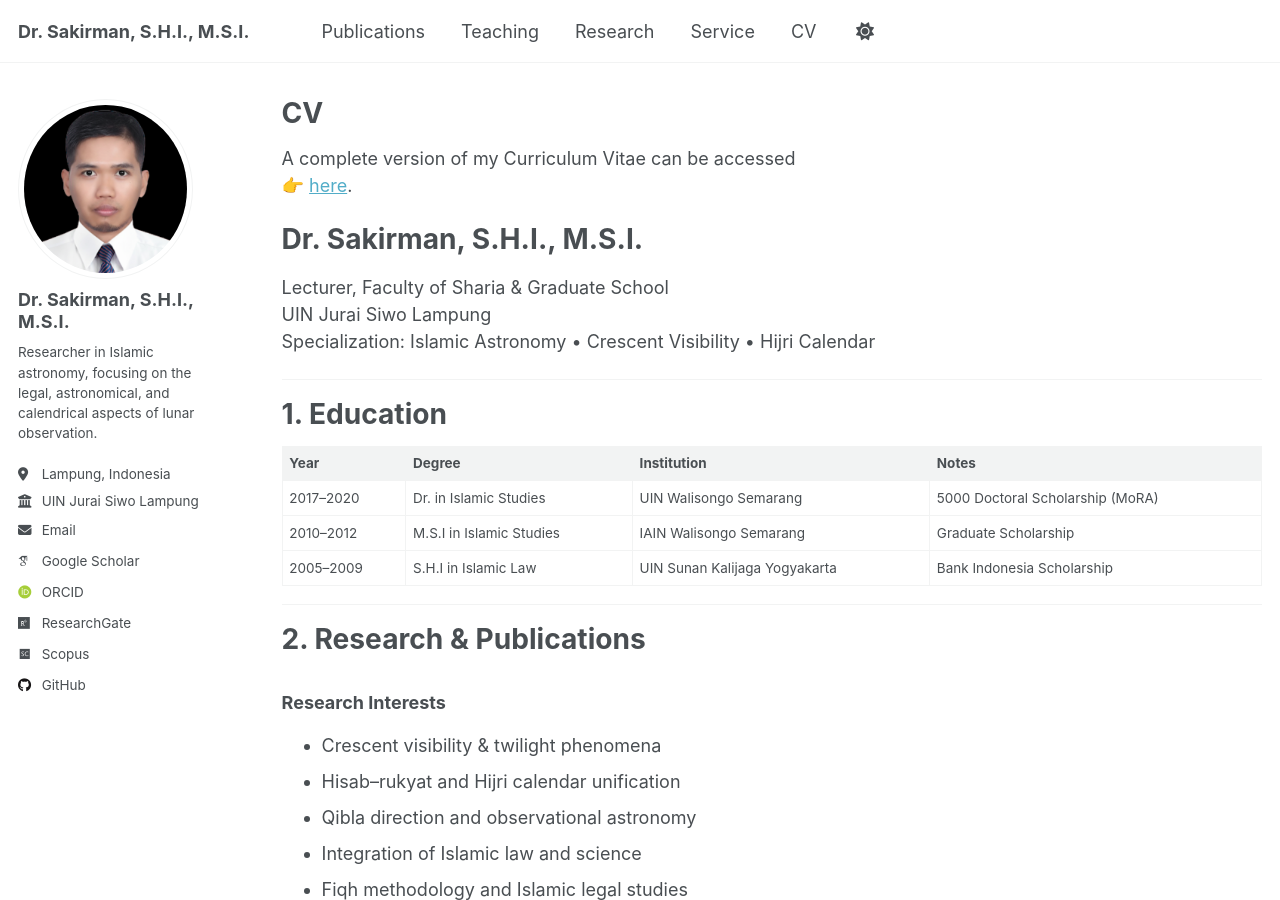
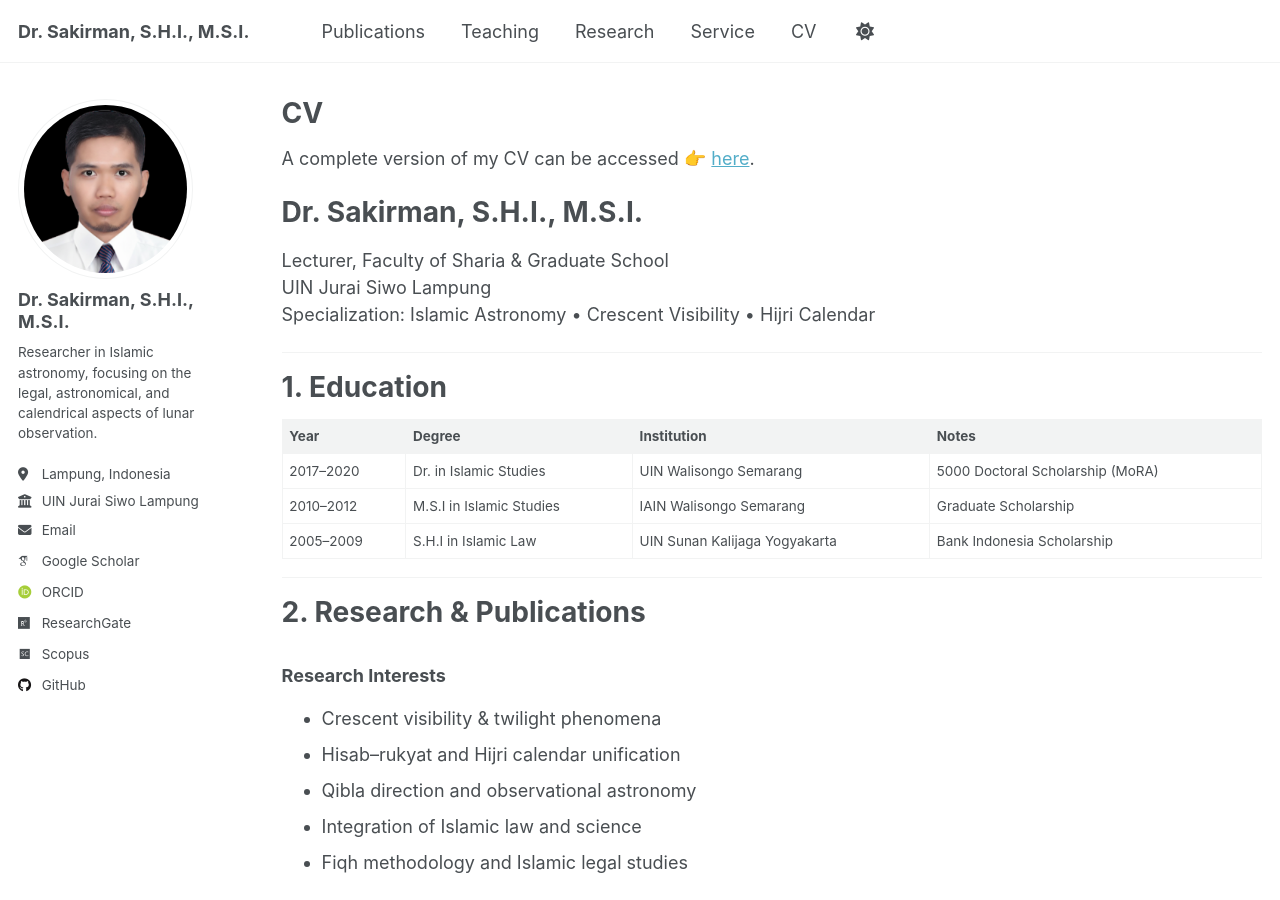
Before and after one commit to sakir-man/sakir-man.github.io, a Jekyll site: the page built from _pages/cv.md, in a window 1280 px wide and 900 px high. Built offline with Jekyll 4.4.1, drawn with Linux system fonts in a browser that asks for light colours; some web fonts are replaced; a script that is not in the unit is left out.

Commit message:
Update cv.md

```diff
--- a/_pages/cv.md
+++ b/_pages/cv.md
@@ -9,8 +9,7 @@ redirect_from:
 
 {% include base_path %}
 
-A complete version of my Curriculum Vitae can be accessed
-👉 <a href="https://drive.google.com/file/d/1e2tmjTMrLDiJqD2fY4-tfhJyz3q2aZk4/view?usp=drive_link">here</a>.
+A complete version of my CV can be accessed 👉 <a href="https://drive.google.com/file/d/1e2tmjTMrLDiJqD2fY4-tfhJyz3q2aZk4/view?usp=drive_link">here</a>.
 
 # **Dr. Sakirman, S.H.I., M.S.I.**
 Lecturer, Faculty of Sharia & Graduate School
```
